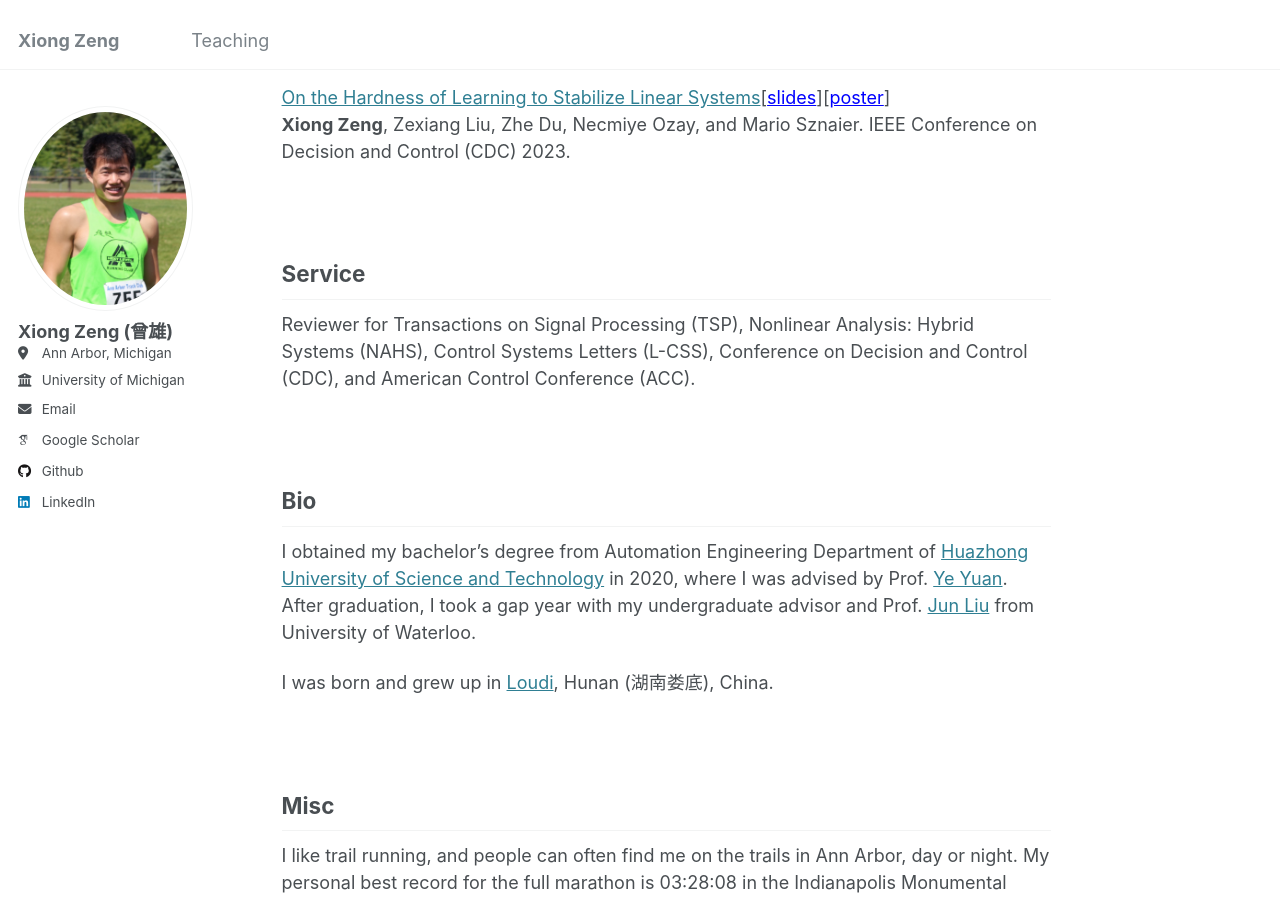
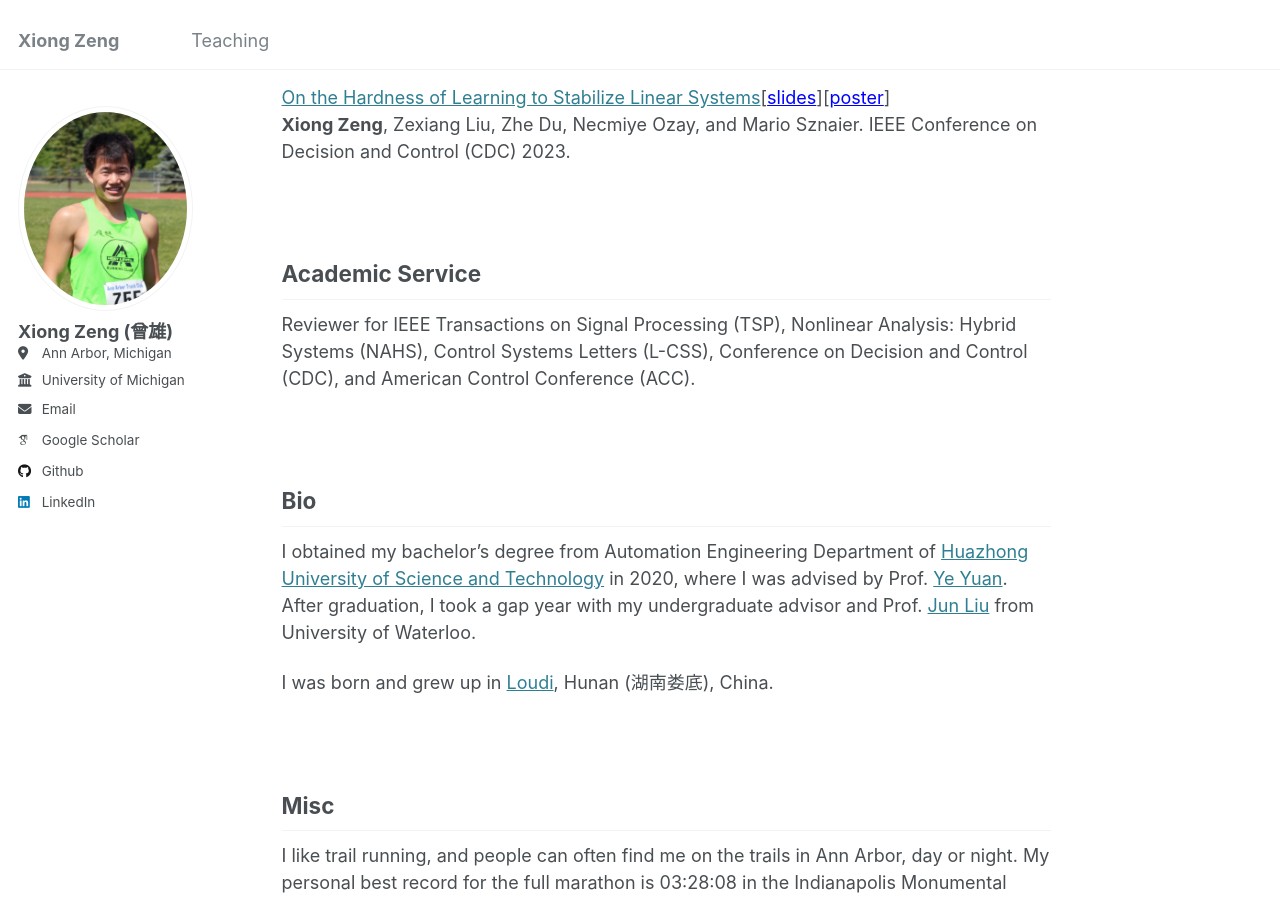
Before and after one commit to zengxiong111/zengxiong.github.io, a Jekyll site: the page built from _pages/about.md, in a window 1280 px wide and 900 px high, scrolled down 732 px. Built offline with Jekyll 4.4.1, drawn with Linux system fonts in a browser that asks for light colours; some web fonts are replaced.

Commit message:
Update about.md

```diff
--- a/_pages/about.md
+++ b/_pages/about.md
@@ -36,9 +36,9 @@
 
 &nbsp;
 
-## Service
+## Academic Service
 
-Reviewer for Transactions on Signal Processing (TSP), Nonlinear Analysis: Hybrid Systems (NAHS), Control Systems Letters (L-CSS), Conference on Decision and Control (CDC), and American Control Conference (ACC).
+Reviewer for IEEE Transactions on Signal Processing (TSP), Nonlinear Analysis: Hybrid Systems (NAHS), Control Systems Letters (L-CSS), Conference on Decision and Control (CDC), and American Control Conference (ACC).
 
 &nbsp;
 
```
